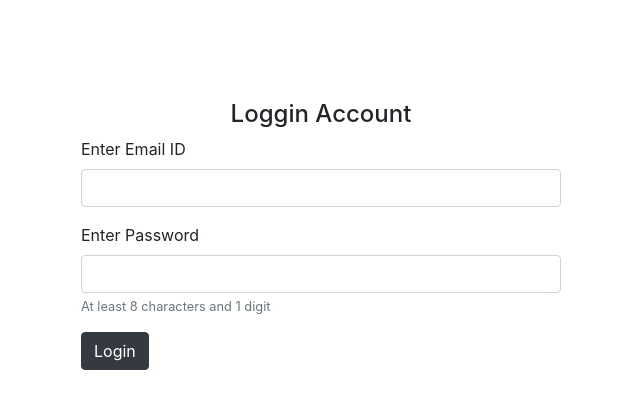
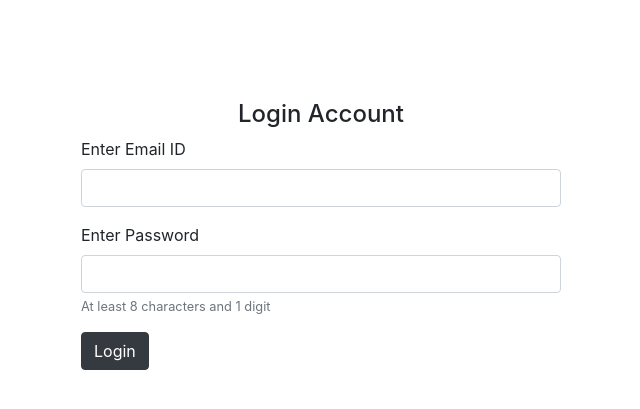
Before and after one commit to manish103p/VaccineDistributionSystem, a Django app: page /login in a window 1280 px wide. Shown: the part 56-465 px from the top of the page, without its empty margins (319-959 px from the left). Run offline with Django 3.2, Linux system fonts and the light colour scheme; some libraries are stand-ins or nearby versions.

Commit message:
Corrected login spelling

```diff
--- a/templates/login.html
+++ b/templates/login.html
@@ -14,7 +14,7 @@
 
 <form action="/login" id="login" name="loginform" method="POST" style="margin:100px 400px;">
     {% csrf_token %}
-    <center><h4>Loggin Account</h4></center>
+    <center><h4>Login Account</h4></center>
     <div class="form-group">
         <label for="exampleInputEmail1">Enter Email ID</label>
         <input type="email" name="email" class="form-control"  maxlength="100" required id="id_email">
```
Also changed, not shown: db.sqlite3.
